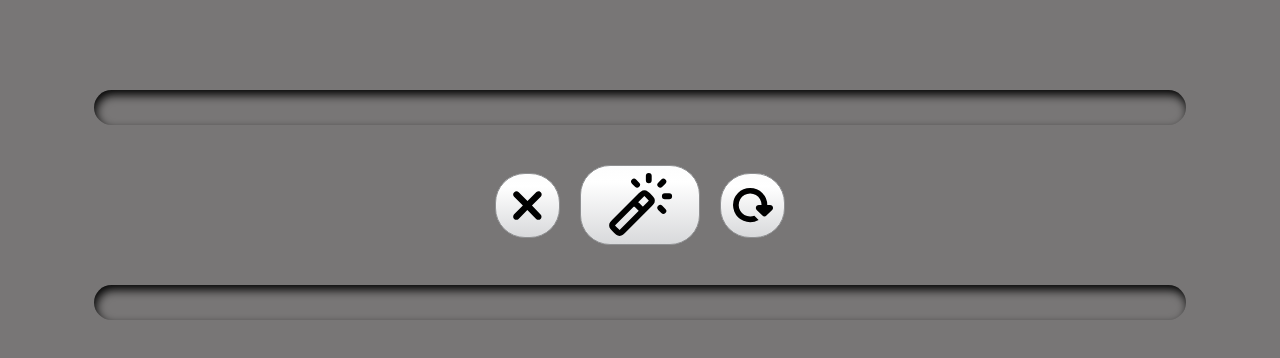
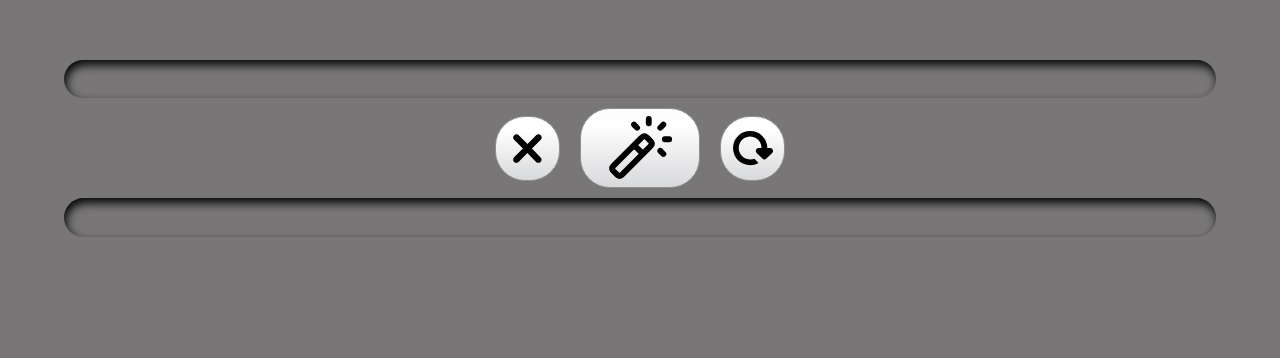
Before and after one commit to Kolya-Svarshik/inst-video, a plain HTML site: page index.html in a window 1280 px wide. Shown: the part 180-538 px from the top of the page. Drawn offline with Linux system fonts and the light colour scheme.

Commit message:
fix css input

```diff
--- a/src/css/style.css
+++ b/src/css/style.css
@@ -10,8 +10,6 @@
 }
 
 .input {
-  height: 35px;
-  margin: 30px;
   background: none;
   border: none;
   outline: none;
```
